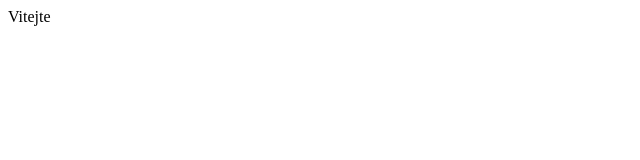
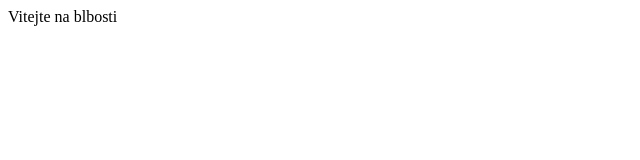
Before and after one commit to ZLeeSyn/blbost, a website: page public/index.html in a window 1280 px wide. Shown: the full height of the page, 0-640 px from the left. Drawn offline with Linux system fonts and the light colour scheme.

Commit message:
Update index.html

```diff
--- a/public/index.html
+++ b/public/index.html
@@ -1,6 +1,6 @@
 <html>
     <head></head>
     <body>
-        Vitejte
+        Vitejte na blbosti
     </body>
 </html>
```
